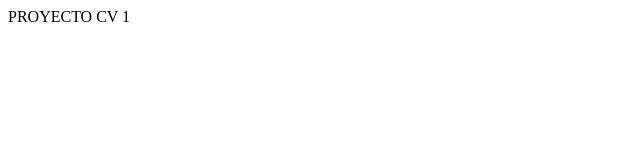
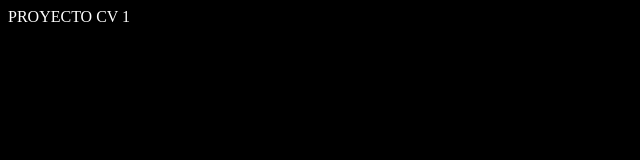
Before and after one commit to diegoabad/ejercicio-deploy, a plain HTML site: page index.html in a window 1280 px wide. Shown: the whole page, without its empty margins (0-640 px from the left). Drawn offline with Linux system fonts and the light colour scheme.

Commit message:
cambiando colores

```diff
--- a/assets/css/style.css
+++ b/assets/css/style.css
@@ -0,0 +1,4 @@
+body {
+  background-color: black;
+  color: white;
+}
--- a/index.html
+++ b/index.html
@@ -3,6 +3,7 @@
   <head>
     <meta charset="UTF-8" />
     <meta name="viewport" content="width=device-width, initial-scale=1.0" />
+    <link rel="stylesheet" href="./assets/css/style.css" />
     <title>Document</title>
   </head>
   <body>
```
